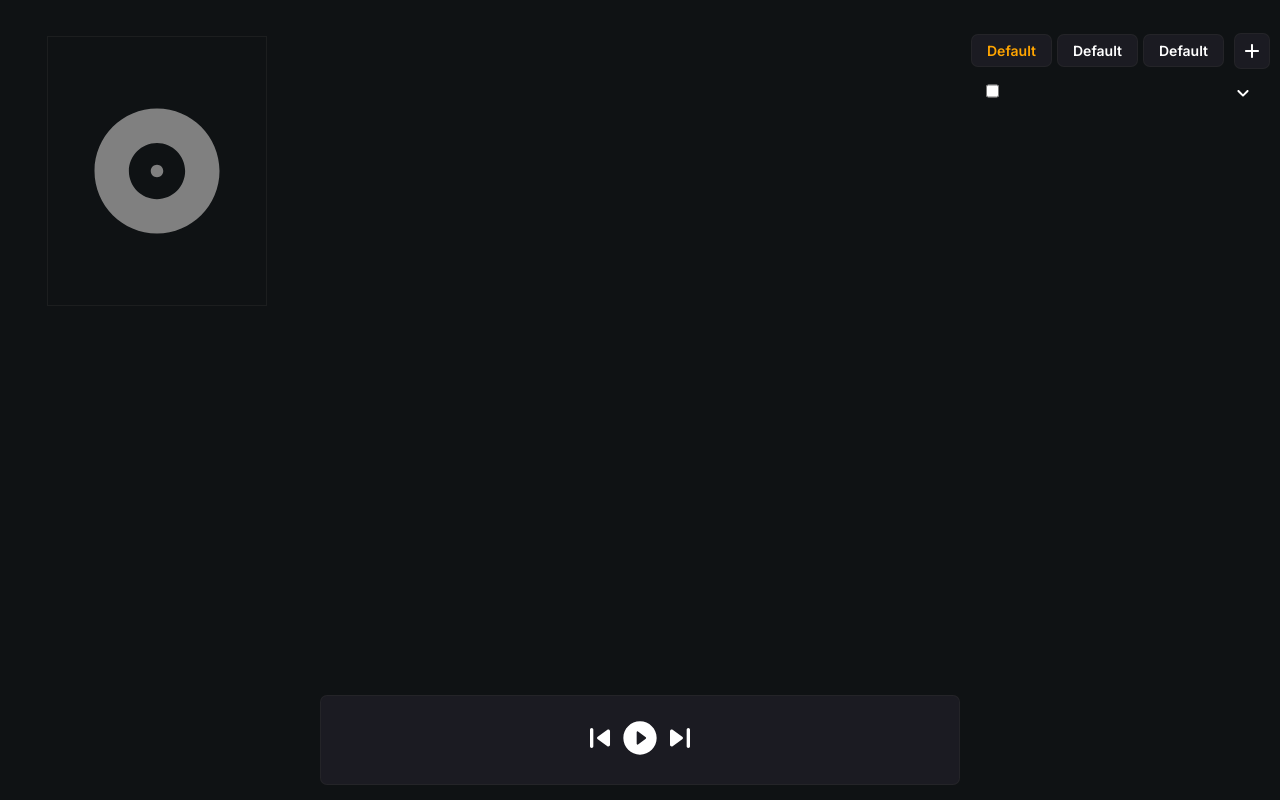
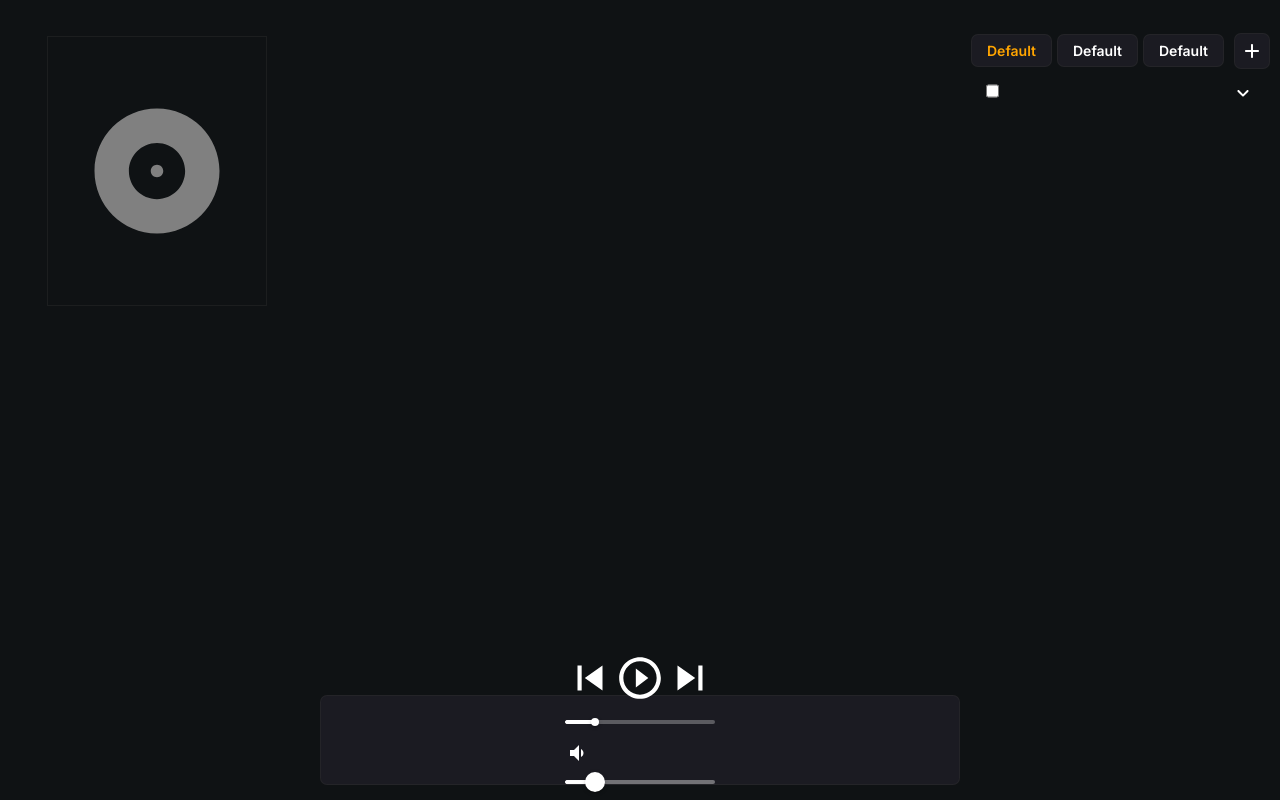
Before and after one commit to Ceft7412/music-player, a Next.js app: page / in a window 1280 px wide. Built offline with nearby package versions, Linux system fonts and the light colour scheme.

Commit message:
Update Footer.jsx

```diff
--- a/src/components/Footer.jsx
+++ b/src/components/Footer.jsx
@@ -1,19 +1,68 @@
-import React from "react";
-import PlayCircleFilledRoundedIcon from "@mui/icons-material/PlayCircleFilledRounded";
-import SkipNextRoundedIcon from "@mui/icons-material/SkipNextRounded";
-import SkipPreviousRoundedIcon from "@mui/icons-material/SkipPreviousRounded";
+import { useContext } from "react";
+import PlayCircleFilledWhiteOutlinedIcon from "@mui/icons-material/PlayCircleFilledWhiteOutlined";
+import SkipNextIcon from "@mui/icons-material/SkipNext";
+import SkipPreviousIcon from "@mui/icons-material/SkipPrevious";
+import LinearProgress from "@mui/material/LinearProgress";
+import Slider from "@mui/material/Slider";
+import VolumeDown from "@mui/icons-material/VolumeDown";
+import VolumeUp from "@mui/icons-material/VolumeUp";
+
+import { RootContext } from "@/context/RootContext";
 export default function Footer() {
+  const {
+    setModalUpload,
+    modalUpload,
+    storedFiles,
+    backgroundClickedItem,
+    setBackgroundClickedItem,
+    s,
+  } = useContext(RootContext);
+
   return (
     <>
       <div className="footer">
         <div className="footer__flex">
           <div className="footer__flex-cols">
             <div className="">
-              <SkipPreviousRoundedIcon style={{ fontSize: 40 }} />
-              <PlayCircleFilledRoundedIcon style={{ fontSize: 40 }} />
-              <SkipNextRoundedIcon style={{ fontSize: 40 }} />
+              <SkipPreviousIcon style={{ fontSize: 50 }} />
+              <PlayCircleFilledWhiteOutlinedIcon style={{ fontSize: 50 }} />
+              <SkipNextIcon style={{ fontSize: 50 }} />
             </div>
-            <div className=""></div>
+            <div className="footer__progress">
+              <Slider
+                color="inherit"
+                aria-label="time-indicator"
+                value={20}
+                onChange={{}}
+                sx={{
+                  height: 4,
+                  "& .MuiSlider-thumb": {
+                    width: 8,
+                    height: 8,
+                    transition: "0.3s cubic-bezier(.47,1.64,.41,.8)",
+
+                    "&.Mui-active": {
+                      width: 8,
+                      height: 8,
+                    },
+                  },
+                  "& .MuiSlider-rail": {
+                    opacity: 0.28,
+                  },
+                }}
+              />
+            </div>
+            <div className="footer__volume">
+              <VolumeDown />
+              <Slider
+                color="inherit"
+                sx={{ height: "15%" }}
+                aria-label="Volume"
+                value={20}
+                onChange={{}}
+              />
+              <VolumeUp />
+            </div>
           </div>
         </div>
       </div>
```
